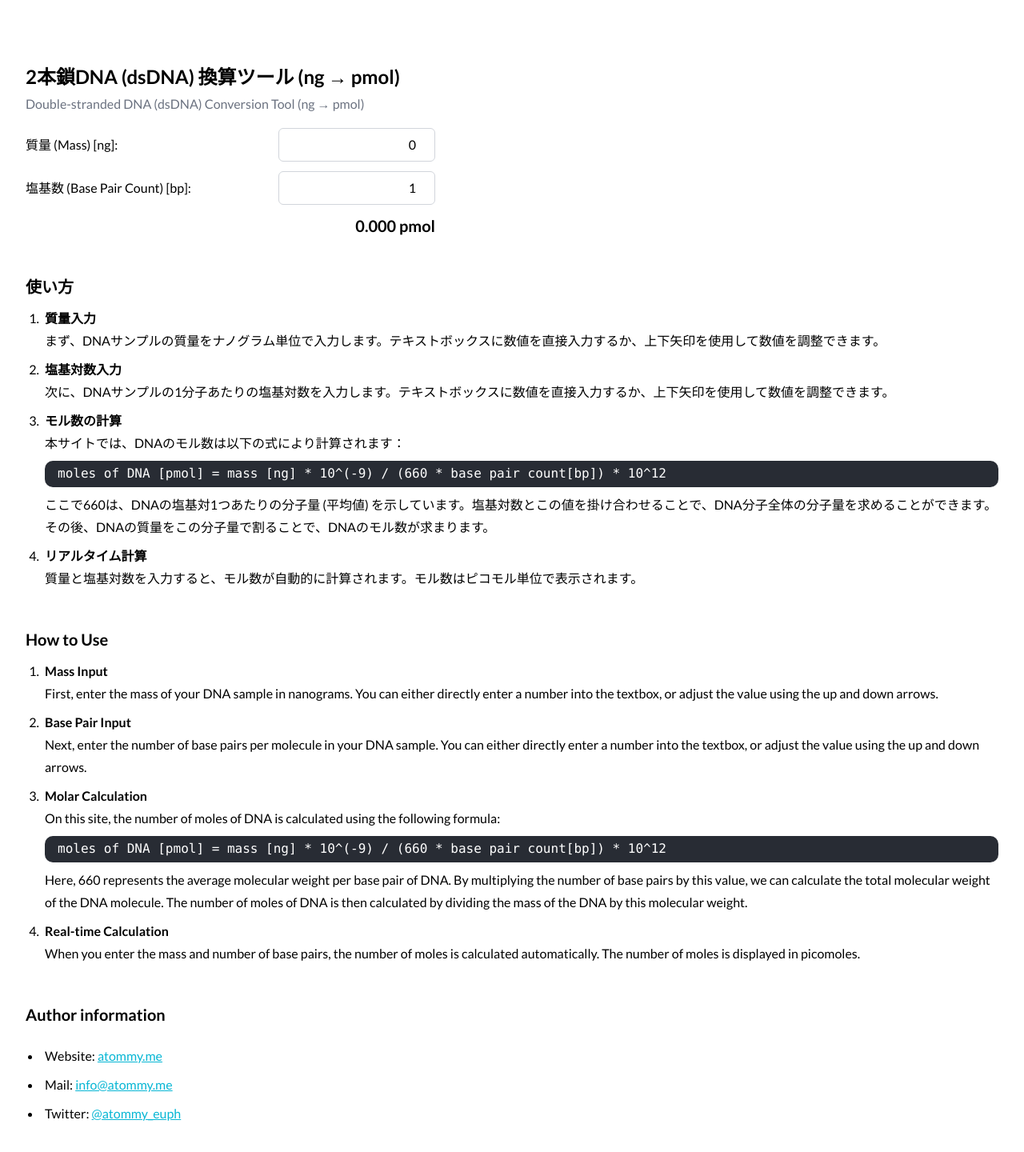
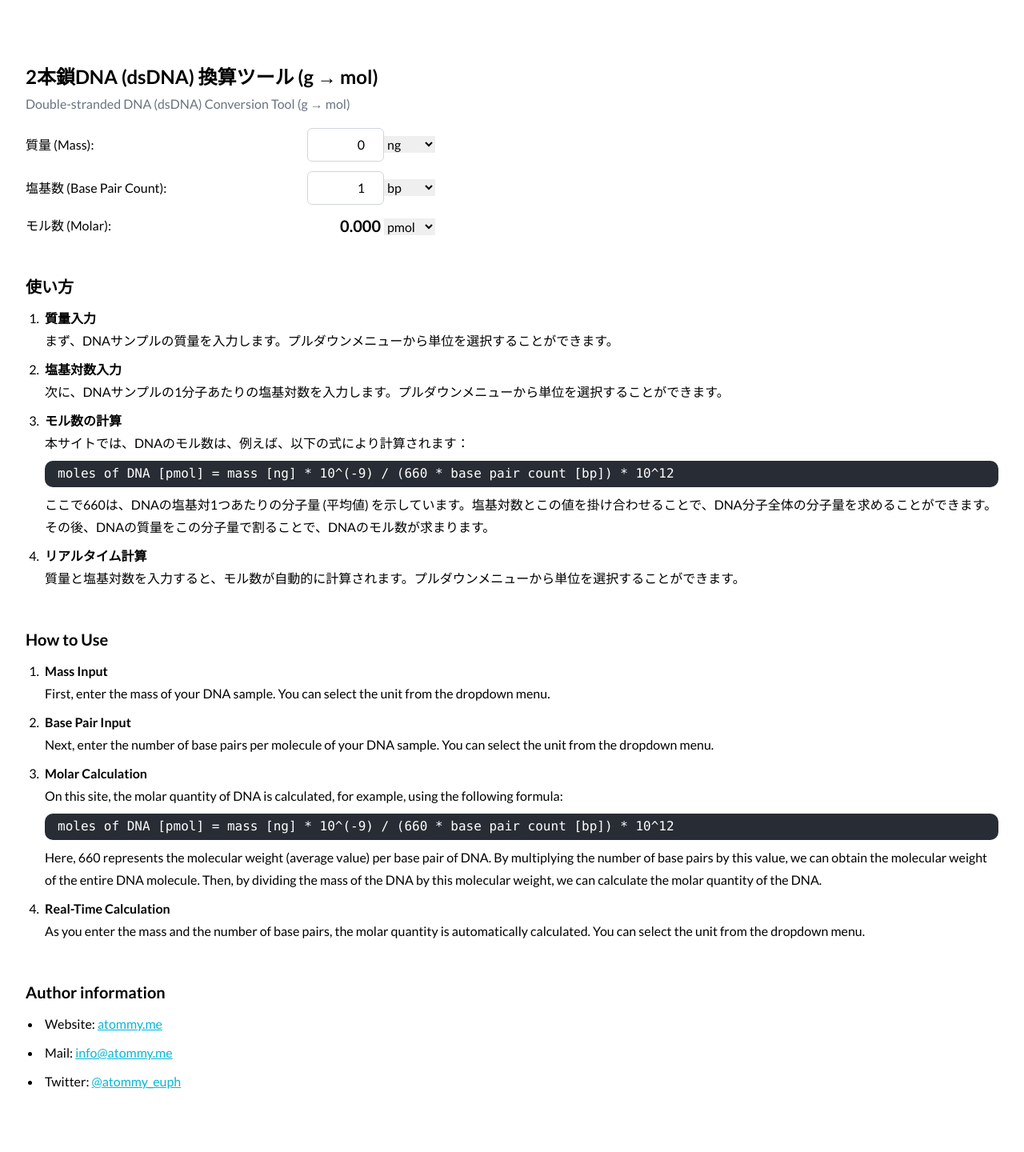
Before and after one commit to Atommy1999/g2mol, a Next.js app: page / in a window 1280 px wide. Shown: the top 1440 px of the page at 80% size. After the commit the page ends 1414 px from the top, so only its background shows below. Built offline with nearby package versions, Linux system fonts and the light colour scheme.

Commit message:
change width of form

```diff
--- /dev/null
+++ b/components/G2Mol.jsx
@@ -0,0 +1,130 @@
+import React, { useState, useEffect } from "react";
+
+const G2Mol = () => {
+  const [mass, setMass] = useState(0);
+  const [basePairCount, setBasePairCount] = useState(1);
+  const [molar, setMolar] = useState(0);
+
+  const [massUnit, setMassUnit] = useState("ng");
+  const [bpUnit, setBpUnit] = useState("bp");
+  const [molUnit, setMolUnit] = useState("pmol");
+
+  useEffect(() => {
+    const moles = calculateMoles(mass, basePairCount);
+    setMolar(moles);
+  }, [mass, basePairCount, massUnit, bpUnit, molUnit]);
+
+  function calculateMoles(mass, basePairCount) {
+    const gPerMol = 660;
+
+    let g;
+    switch (massUnit) {
+      case "ng":
+        g = mass * Math.pow(10, -9);
+        break;
+      case "ug":
+        g = mass * Math.pow(10, -6);
+        break;
+      default:
+        g = mass;
+    }
+
+    let bp;
+    switch (bpUnit) {
+      case "bp":
+        bp = basePairCount;
+        break;
+      case "kbp":
+        bp = basePairCount * Math.pow(10, 3);
+        break;
+      case "Mbp":
+        bp = basePairCount * Math.pow(10, 6);
+        break;
+      default:
+        bp = basePairCount;
+    }
+
+    const basePairMolWeight = gPerMol * bp;
+    const moles = g / basePairMolWeight;
+
+    let molRes;
+    switch (molUnit) {
+      case "fmol":
+        molRes = moles * Math.pow(10, 15);
+        break;
+      case "pmol":
+        molRes = moles * Math.pow(10, 12);
+        break;
+      case "nmol":
+        molRes = moles * Math.pow(10, 9);
+        break;
+      default:
+        molRes = moles;
+    }
+
+    return molRes;
+  }
+
+  return (
+    <div className="flex flex-col space-y-3 max-w-lg">
+      <div className="flex flex-row justify-between items-center">
+        <span>質量 (Mass):</span>
+        <div>
+          <input
+            type="number"
+            value={mass}
+            onChange={(e) => setMass(Number(e.target.value))}
+            className="w-24 p-2 border border-gray-300 rounded-md focus:outline-none focus:border-blue-300 text-right"
+          />
+          <select
+            className="w-16"
+            value={massUnit}
+            onChange={(e) => setMassUnit(e.target.value)}
+          >
+            <option value="ng">ng</option>
+            <option value="ug">ug</option>
+          </select>
+        </div>
+      </div>
+      <div className="flex flex-row justify-between items-center">
+        <span>塩基数 (Base Pair Count):</span>
+        <div>
+          <input
+            type="number"
+            value={basePairCount}
+            onChange={(e) => setBasePairCount(Number(e.target.value))}
+            className="w-24 p-2 border border-gray-300 rounded-md focus:outline-none focus:border-blue-300 text-right"
+          />
+          <select
+            className="w-16"
+            value={bpUnit}
+            onChange={(e) => setBpUnit(e.target.value)}
+          >
+            <option value="bp">bp</option>
+            <option value="kbp">kbp</option>
+            <option value="Mbp">Mbp</option>
+          </select>
+        </div>
+      </div>
+      <div className="flex flex-row justify-between items-center">
+        <span>モル数 (Molar):</span>
+        <div>
+          <p className="text-xl font-semibold text-right inline mr-1">
+            {molar.toFixed(3)}
+          </p>
+          <select
+            className="w-16"
+            value={molUnit}
+            onChange={(e) => setMolUnit(e.target.value)}
+          >
+            <option value="fmol">fmol</option>
+            <option value="pmol">pmol</option>
+            <option value="nmol">nmol</option>
+          </select>
+        </div>
+      </div>
+    </div>
+  );
+};
+
+export default G2Mol;
--- a/components/Pmol2Ng.jsx
+++ /dev/null
@@ -1,48 +0,0 @@
-import React, { useState, useEffect } from "react";
-
-const DNAMolarCalculator = () => {
-  const [mass, setMass] = useState(0);
-  const [basePairCount, setBasePairCount] = useState(1);
-  const [molar, setMolar] = useState(0);
-
-  useEffect(() => {
-    const moles = calculateMoles(mass, basePairCount);
-    setMolar(moles);
-  }, [mass, basePairCount]);
-
-  function calculateMoles(mass, basePairCount) {
-    const gPerMol = 660;
-    const g = mass * Math.pow(10, -9);
-    const basePairMolWeight = gPerMol * basePairCount;
-    const moles = g / basePairMolWeight;
-    return moles * Math.pow(10, 12); // Convert to picomoles
-  }
-
-  return (
-    <div className="flex flex-col space-y-3 max-w-lg">
-      <label className="flex flex-row justify-between items-center">
-        <span>質量 (Mass) [ng]:</span>
-        <input
-          type="number"
-          value={mass}
-          onChange={(e) => setMass(Number(e.target.value))}
-          className="p-2 border border-gray-300 rounded-md focus:outline-none focus:border-blue-300 text-right"
-        />
-      </label>
-      <label className="flex flex-row justify-between items-center">
-        <span>塩基数 (Base Pair Count) [bp]:</span>
-        <input
-          type="number"
-          value={basePairCount}
-          onChange={(e) => setBasePairCount(Number(e.target.value))}
-          className="p-2 border border-gray-300 rounded-md focus:outline-none focus:border-blue-300 text-right"
-        />
-      </label>
-      <p className="text-xl font-semibold text-right">
-        {molar.toFixed(3)} pmol
-      </p>
-    </div>
-  );
-};
-
-export default DNAMolarCalculator;
--- a/pages/index.js
+++ b/pages/index.js
@@ -1,12 +1,12 @@
 import Head from "next/head";
 
-import Pmol2Ng from "../components/Pmol2Ng";
+import G2Mol from "../components/G2Mol";
 
 export default function Home() {
   return (
     <div>
       <Head>
-        <title>dsDNA 換算(ng → pmol)</title>
+        <title>dsDNA 換算(g → mol)</title>
         <meta
           name="description"
           content="質量と塩基対数を入力すると、モル数が自動的に計算されます。モル数はピコモル単位で表示されます。"
@@ -16,74 +16,72 @@ export default function Home() {
 
       <main className="main">
         <div className="container">
-          <h1 className="mb-1">2本鎖DNA (dsDNA) 換算ツール (ng → pmol) </h1>
+          <h1 className="mb-1">2本鎖DNA (dsDNA) 換算ツール (g → mol) </h1>
           <p className="text-gray-500">
-            Double-stranded DNA (dsDNA) Conversion Tool (ng → pmol)
+            Double-stranded DNA (dsDNA) Conversion Tool (g → mol)
           </p>
 
-          <Pmol2Ng />
+          <G2Mol />
           <h2 className="mb-3">使い方</h2>
           <ol>
             <li>
               <strong>質量入力</strong> <br />
-              まず、DNAサンプルの質量をナノグラム単位で入力します。テキストボックスに数値を直接入力するか、上下矢印を使用して数値を調整できます。
+              まず、DNAサンプルの質量を入力します。プルダウンメニューから単位を選択することができます。
             </li>
             <li>
               <strong>塩基対数入力</strong> <br />
-              次に、DNAサンプルの1分子あたりの塩基対数を入力します。テキストボックスに数値を直接入力するか、上下矢印を使用して数値を調整できます。
+              次に、DNAサンプルの1分子あたりの塩基対数を入力します。プルダウンメニューから単位を選択することができます。
             </li>
             <li>
               <strong>モル数の計算</strong> <br />
-              本サイトでは、DNAのモル数は以下の式により計算されます：
+              本サイトでは、DNAのモル数は、例えば、以下の式により計算されます：
               <pre>
                 moles of DNA [pmol] = mass [ng] * 10^(-9) / (660 * base pair
-                count[bp]) * 10^12
+                count [bp]) * 10^12
               </pre>
               ここで660は、DNAの塩基対1つあたりの分子量 (平均値)
               を示しています。塩基対数とこの値を掛け合わせることで、DNA分子全体の分子量を求めることができます。その後、DNAの質量をこの分子量で割ることで、DNAのモル数が求まります。
             </li>
             <li>
               <strong>リアルタイム計算</strong> <br />
-              質量と塩基対数を入力すると、モル数が自動的に計算されます。モル数はピコモル単位で表示されます。
+              質量と塩基対数を入力すると、モル数が自動的に計算されます。プルダウンメニューから単位を選択することができます。
             </li>
           </ol>
           <h2 className="mb-3">How to Use</h2>
           <ol>
             <li>
               <strong>Mass Input</strong> <br />
-              First, enter the mass of your DNA sample in nanograms. You can
-              either directly enter a number into the textbox, or adjust the
-              value using the up and down arrows.
+              First, enter the mass of your DNA sample. You can select the unit
+              from the dropdown menu.
             </li>
             <li>
               <strong>Base Pair Input</strong> <br />
-              Next, enter the number of base pairs per molecule in your DNA
-              sample. You can either directly enter a number into the textbox,
-              or adjust the value using the up and down arrows.
+              Next, enter the number of base pairs per molecule of your DNA
+              sample. You can select the unit from the dropdown menu.
             </li>
             <li>
               <strong>Molar Calculation</strong> <br />
-              On this site, the number of moles of DNA is calculated using the
-              following formula:
+              On this site, the molar quantity of DNA is calculated, for
+              example, using the following formula:
               <pre>
                 moles of DNA [pmol] = mass [ng] * 10^(-9) / (660 * base pair
-                count[bp]) * 10^12
+                count [bp]) * 10^12
               </pre>
-              Here, 660 represents the average molecular weight per base pair of
-              DNA. By multiplying the number of base pairs by this value, we can
-              calculate the total molecular weight of the DNA molecule. The
-              number of moles of DNA is then calculated by dividing the mass of
-              the DNA by this molecular weight.
+              Here, 660 represents the molecular weight (average value) per base
+              pair of DNA. By multiplying the number of base pairs by this
+              value, we can obtain the molecular weight of the entire DNA
+              molecule. Then, by dividing the mass of the DNA by this molecular
+              weight, we can calculate the molar quantity of the DNA.
             </li>
             <li>
-              <strong>Real-time Calculation</strong> <br />
-              When you enter the mass and number of base pairs, the number of
-              moles is calculated automatically. The number of moles is
-              displayed in picomoles.
+              <strong>Real-Time Calculation</strong> <br />
+              As you enter the mass and the number of base pairs, the molar
+              quantity is automatically calculated. You can select the unit from
+              the dropdown menu.
             </li>
           </ol>
 
-          <h2>Author information</h2>
+          <h2 className="mb-3">Author information</h2>
 
           <ul>
             <li>
```
